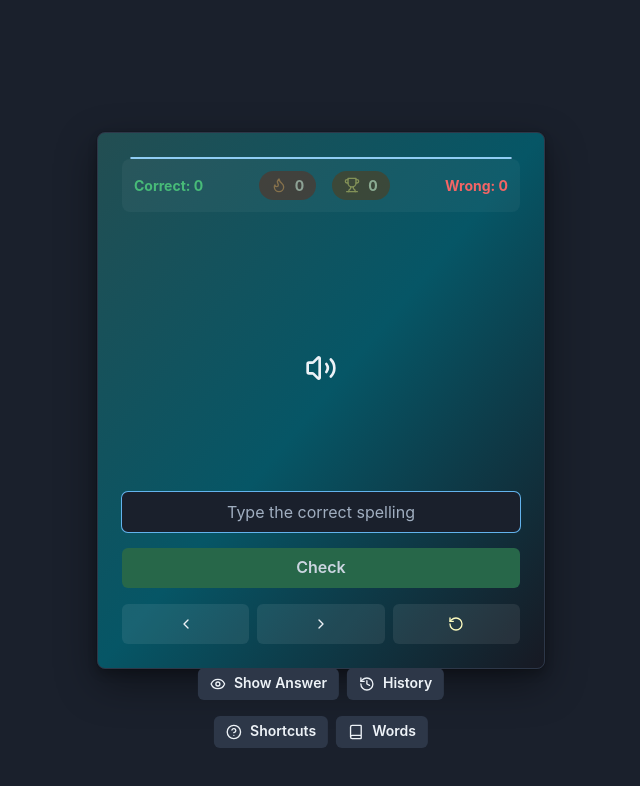
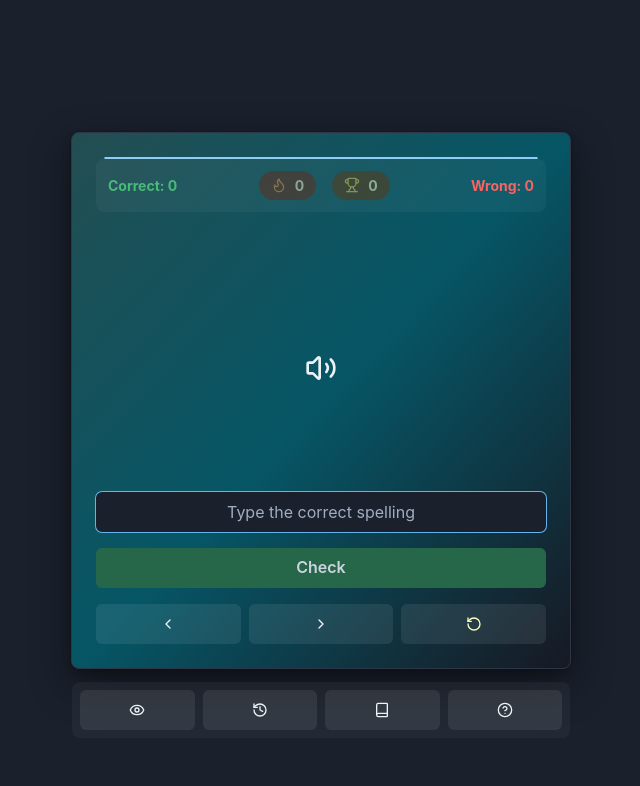
Before and after one commit to sudarshaana/learn, a React (Vite) app: page / in a window 1280 px wide. Both pictures are taken after a click on the button "Common Word Spelling". Shown: the top 786 px of the page, without its empty margins (319-959 px from the left). Built offline with nearby package versions, Linux system fonts and the light colour scheme; no server answers.

Commit message:
bottom button position adjusted

```diff
--- a/src/App.jsx
+++ b/src/App.jsx
@@ -294,7 +294,7 @@ export default function HomeComponent() {
         display="flex"
         alignItems="center"
         justifyContent="center"
-        p={{ base: 0, md: 4 }}  // Remove padding on mobile
+        p={{ base: 0, md: 4 }}
       >
         {isLoading ? (
           <Flex direction="column" align="center" gap={4}>
@@ -304,20 +304,20 @@ export default function HomeComponent() {
         ) : (
           <Box
             width="full"
-            maxWidth={{ base: "100%", md: "md" }}
+            maxWidth={{ base: "100%", md: "500px" }}
             mx="auto"
             position="relative"
-            height={{ base: "100vh", md: "auto" }}  // Full height on mobile
+            height={{ base: "100vh", md: "auto" }}
           >
             <Box
               p={{ base: 4, md: 6 }}
               bgGradient={bgGradient}
-              borderRadius={{ base: 0, md: "lg" }}  // No border radius on mobile
-              boxShadow={{ base: "none", md: "dark-lg" }}  // No shadow on mobile
-              borderWidth={{ base: 0, md: 1 }}  // No border on mobile
+              borderRadius={{ base: 0, md: "lg" }}
+              boxShadow={{ base: "none", md: "dark-lg" }}
+              borderWidth={{ base: 0, md: 1 }}
               borderColor="gray.700"
               position="relative"
-              height={{ base: "100%", md: "auto" }}  // Full height on mobile
+              height={{ base: "100%", md: "auto" }}
               display="flex"
               flexDirection="column"
             >
@@ -363,67 +363,93 @@ export default function HomeComponent() {
 
               <Flex
                 position={{ base: "relative", md: "absolute" }}
-                bottom={{ base: "auto", md: "-80px" }}
+                bottom={{ base: "auto", md: "-70px" }}
                 left="50%"
                 transform="translateX(-50%)"
-                gap={4}
                 mt={{ base: 4, md: 8 }}
                 mb={{ base: 2, md: 0 }}
-                flexDirection="column"
                 alignItems="center"
-                width={{ base: "full", md: "auto" }}
+                width={{ base: "full", md: "100%" }}
+                maxWidth={{ base: "full", md: "500px" }}
                 zIndex={2}
+                bg="whiteAlpha.50"
+                borderRadius="lg"
+                p={2}
               >
-                <Flex gap={2} justifyContent="center">
+                <Flex
+                  gap={2}
+                  justifyContent="center"
+                  width="full"
+                >
+                  {/* Show Answer Button */}
                   <Button
                     size="sm"
-                    bg="gray.700"
+                    // bg="gray.700"
                     _hover={{ bg: "gray.600" }}
                     color="gray.100"
                     onClick={() => setShowCorrectWord(!showCorrectWord)}
-                    leftIcon={showCorrectWord ? <EyeOff size={16} /> : <Eye size={16} />}
-                    title="Mac: ⌘ + O | Win: Ctrl + O"
+                    title="Show/Hide Answer (Mac: ⌘ + O | Win: Ctrl + O)"
+                    aria-label="Show/Hide Answer"
+                    width="full"
+                    height="40px"
+                    padding={0}
+                    flex={1}
                   >
-                    {showCorrectWord ? 'Hide Answer' : 'Show Answer'}
+                    {showCorrectWord ? <EyeOff size={16} /> : <Eye size={16} />}
                   </Button>
 
+                  {/* History Button */}
                   <Button
                     size="sm"
-                    bg="gray.700"
+                    // bg="gray.700"
                     _hover={{ bg: "gray.600" }}
                     color="gray.100"
                     onClick={() => setShowHistory(!showHistory)}
-                    leftIcon={<History size={16} />}
-                    title="Mac: ⌘ + H | Win: Ctrl + H"
+                    title="History (Mac: ⌘ + H | Win: Ctrl + H)"
+                    aria-label="View History"
+                    width="full"
+                    height="40px"
+                    padding={0}
+                    flex={1}
                   >
-                    History
+                    <History size={16} />
                   </Button>
-                </Flex>
 
-                <Flex gap={2} justifyContent="center">
+                  {/* Words Button */}
                   <Button
                     size="sm"
-                    bg="gray.700"
+                    // bg="gray.700"
+                    _hover={{ bg: "gray.600" }}
+                    color="gray.100"
+                    onClick={() => setShowWordSets(true)}
+                    title="Select Word Set"
+                    aria-label="Select Word Set"
+                    width="full"
+                    height="40px"
+                    padding={0}
+                    flex={1}
+                  >
+                    <Book size={16} />
+                  </Button>
+
+                  {/* Shortcuts Button */}
+                  <Button
+                    size="sm"
+                    // bg="gray.700"
                     _hover={{ bg: "gray.600" }}
                     color="gray.100"
                     onClick={() => setShowShortcuts(true)}
-                    leftIcon={<HelpCircle size={16} />}
-                    title="Show keyboard shortcuts"
+                    title="Keyboard Shortcuts"
+                    aria-label="Show Keyboard Shortcuts"
+                    width="full"
+                    height="40px"
+                    padding={0}
+                    flex={1}
                   >
-                    Shortcuts
+                    <HelpCircle size={16} />
                   </Button>
 
-                  <Button
-                    size="sm"
-                    bg="gray.700"
-                    _hover={{ bg: "gray.600" }}
-                    color="gray.100"
-                    onClick={() => setShowWordSets(true)}
-                    leftIcon={<Book size={16} />}
-                    title="Select word set"
-                  >
-                    Words
-                  </Button>
+
                 </Flex>
               </Flex>
 
--- a/src/components/ButtonControls.jsx
+++ b/src/components/ButtonControls.jsx
@@ -22,7 +22,6 @@ export const ButtonControls = ({
             <Flex width="full" gap={2} mt={2}>
                 <Button
                     onClick={onPrev}
-
                     _hover={{ bg: "green.600" }}
                     color="gray.100"
                     title="Mac: ⌘ + P | Win: Ctrl + P"
```
